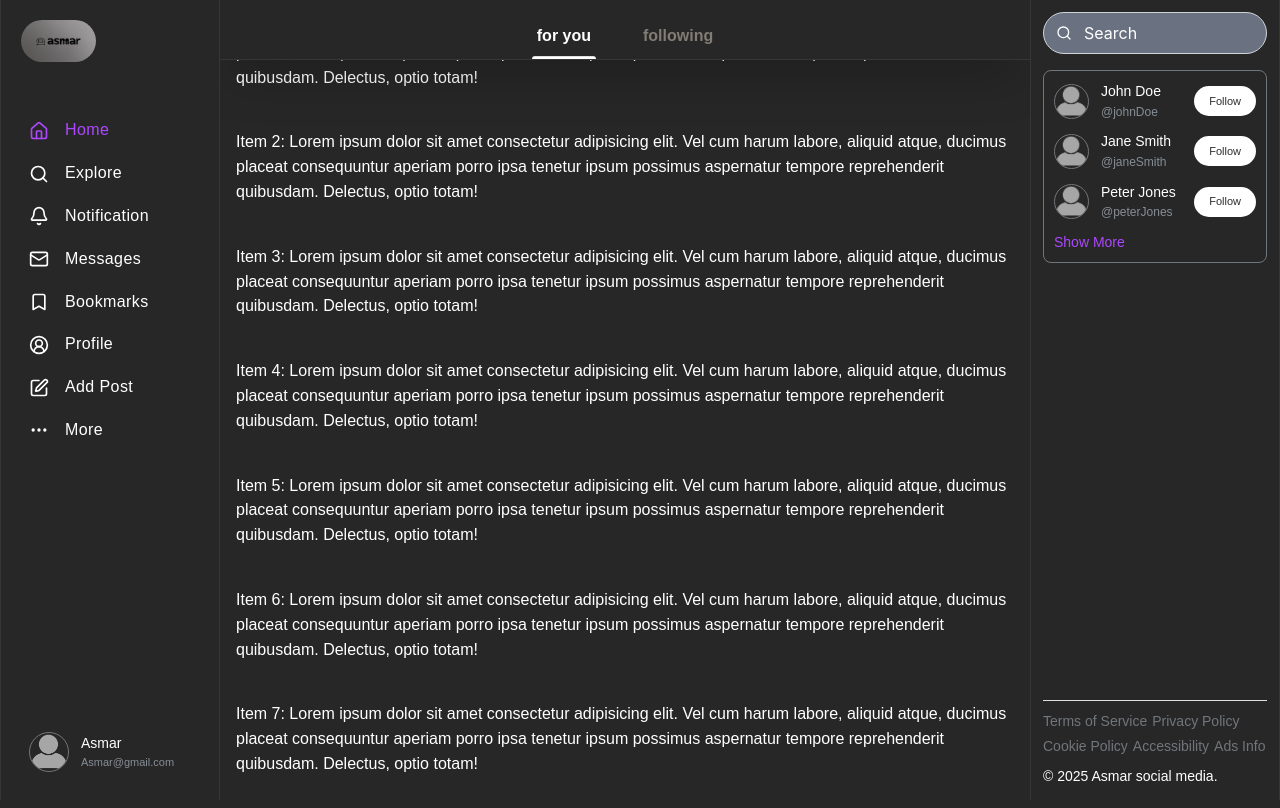
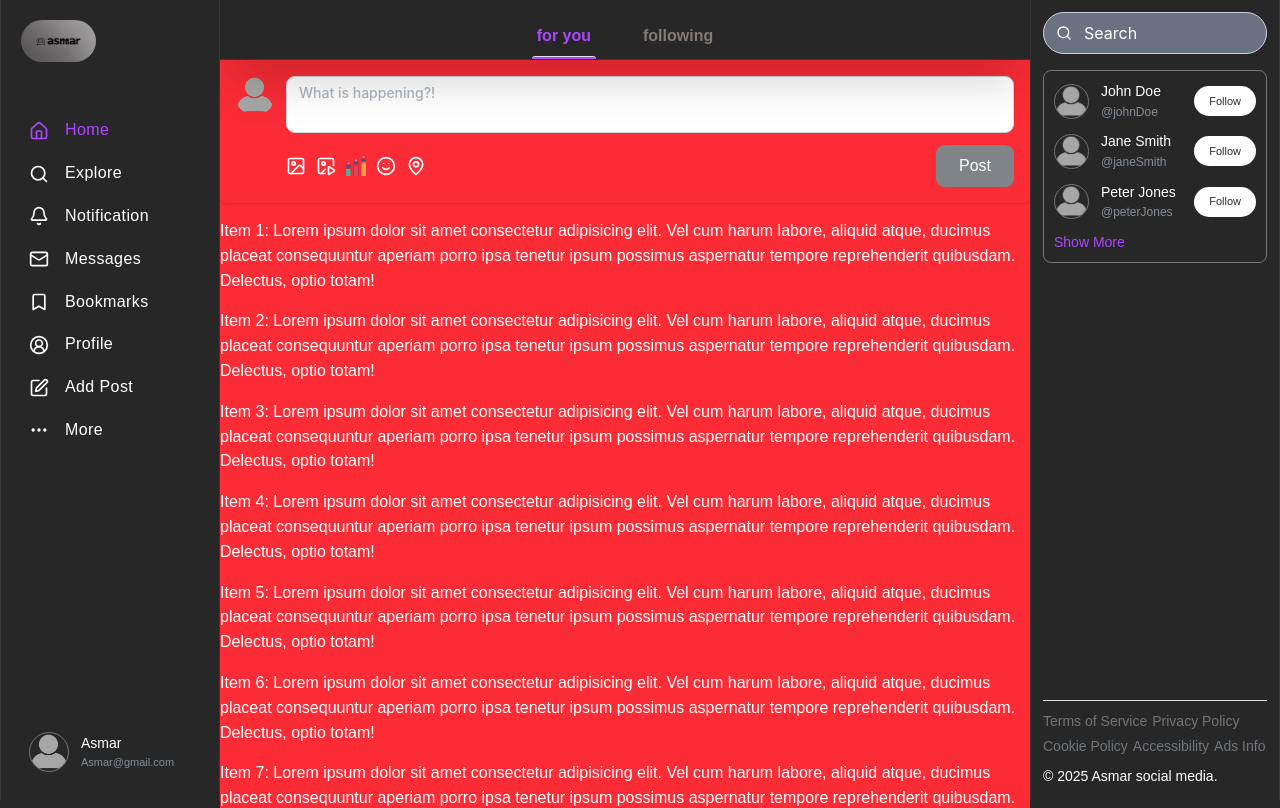
Before and after one commit to Mostafa-Aljazar/social_media_training, a Next.js app: page / in a window 1280 px wide. Shown: the top 808 px of the page. Built offline with nearby package versions, Linux system fonts and the light colour scheme.

Commit message:
creat add post ui

```diff
--- a/src/app/page.tsx
+++ b/src/app/page.tsx
@@ -1,3 +1,5 @@
+import Create_Post from '@/components/home/create-post';
+import { Stack } from '@mantine/core';
 import React from 'react';
 
 export default function Home() {
@@ -5,7 +7,14 @@ export default function Home() {
     'Lorem ipsum dolor sit amet consectetur adipisicing elit. Vel cum harum labore, aliquid atque, ducimus placeat consequuntur aperiam porro ipsa tenetur ipsum possimus aspernatur tempore reprehenderit quibusdam. Delectus, optio totam!';
 
   return (
-    <div className='flex flex-col justify-center items-center gap-10 space-y-4!!bg-amber-400 p-4 w-full h-full'>
+    <Stack
+      align='center'
+      justify='center'
+      w={'100%'}
+      h={'100%'}
+      className='!bg-red-500'
+    >
+      <Create_Post />
       {Array(50)
         .fill('')
         .map((_, index) => (
@@ -13,6 +22,6 @@ export default function Home() {
             Item {index + 1}: {lorem}
           </p>
         ))}
-    </div>
+    </Stack>
   );
 }
--- /dev/null
+++ b/src/app/post/create-post/page.tsx
@@ -0,0 +1,100 @@
+'use client';
+
+import React, { useState, useEffect } from 'react'; // Import useEffect
+import { noAvatar, poll } from '@/assets/common';
+import { Image as ImageIcon, ImagePlay, MapPin, Smile } from 'lucide-react';
+import NextImage from 'next/image'; // Import NextImage
+import {
+  Avatar,
+  Button,
+  Group,
+  FileButton,
+  Textarea,
+  Stack,
+} from '@mantine/core';
+
+export default function Create_Post() {
+  const [postText, setPostText] = useState('');
+  const [file, setFile] = useState<File | null>(null);
+  const [previewURL, setPreviewURL] = useState<string | null>(null); // State for the media URL
+
+  useEffect(() => {
+    if (file) {
+      const url = URL.createObjectURL(file);
+      setPreviewURL(url);
+      return () => URL.revokeObjectURL(url);
+    } else {
+      setPreviewURL(null);
+    }
+  }, [file]);
+
+  return (
+    <form className='shadow-sm p-4 rounded-md w-full'>
+      {/* Basic card styling */}
+      <Group gap='sm' align='flex-start'>
+        {/* AVATAR */}
+        <Avatar src={noAvatar.src} alt='noAvatar' radius='xl' />
+
+        {/* OTHERS */}
+        <Stack gap='sm' className='flex-1'>
+          <Textarea
+            placeholder='What is happening?!'
+            value={postText}
+            onChange={(event) => setPostText(event.currentTarget.value)}
+            autosize
+            minRows={2}
+            maxRows={5}
+          />
+
+          <Group justify='space-between' align='center'>
+            <Group gap='xs'>
+              <FileButton onChange={setFile} accept='image/*,video/*'>
+                {(props) => (
+                  <ImageIcon
+                    {...props}
+                    width={20}
+                    height={20}
+                    className='cursor-pointer'
+                  />
+                )}
+              </FileButton>
+              <ImagePlay width={20} height={20} className='cursor-pointer' />
+              <NextImage // Use NextImage here
+                src={poll}
+                alt=''
+                width={20}
+                height={20}
+                className='cursor-pointer'
+              />
+              <Smile width={20} height={20} className='cursor-pointer' />
+              <MapPin width={20} height={20} className='cursor-pointer' />
+            </Group>
+            <Button type='submit'>Post</Button>
+          </Group>
+
+          {/* Conditionally render image or video preview */}
+          {previewURL && (
+            <div className='relative mt-2 rounded-md w-64 h-64 overflow-hidden'>
+              {file?.type.startsWith('image/') ? (
+                <NextImage // Display image
+                  src={previewURL}
+                  alt='media-preview'
+                  layout='fill'
+                  objectFit='contain'
+                />
+              ) : file?.type.startsWith('video/') ? (
+                <video // Display video
+                  src={previewURL}
+                  controls
+                  className='w-full h-full object-contain'
+                />
+              ) : (
+                <p>Unsupported media type</p>
+              )}
+            </div>
+          )}
+        </Stack>
+      </Group>
+    </form>
+  );
+}
--- a/src/assets/common/index.ts
+++ b/src/assets/common/index.ts
@@ -1,4 +1,6 @@
 import logo from './logo.png';
 import noAvatar from './noAvatar.png';
+// import gif from './gif./';
+import poll from './poll.png';
 
-export { logo, noAvatar };
+export { logo, noAvatar, poll };
--- a/src/components/common/Header_Tabs.tsx
+++ b/src/components/common/Header_Tabs.tsx
@@ -20,7 +20,7 @@ export default function Header_Tabs() {
         className={cn(
           'transition-all duration-300 ease-in-out',
           activeTab === tabKey
-            ? '!text-white !font-bold '
+            ? '!text-purple-500 !font-bold '
             : '!font-semibold !text-[#817C74]'
         )}
       >
@@ -29,7 +29,7 @@ export default function Header_Tabs() {
       <Divider
         orientation='horizontal'
         className={cn(
-          ' transition-all duration-300 ease-in-out transform -translate-x-1/2 h-[3px] rounded-t-lg bg-white',
+          ' transition-all duration-300 ease-in-out transform -translate-x-1/2 h-[3px] rounded-t-lg bg-purple-500',
           activeTab === tabKey ? 'scale-100 opacity-100' : 'scale-0 opacity-0',
           'absolute bottom-0 left-1/2 w-16'
         )}
--- a/src/components/common/Main_Layout.tsx
+++ b/src/components/common/Main_Layout.tsx
@@ -29,7 +29,7 @@ export default function Mantine_Layout({
 
       <Navbar toggle={toggle} />
 
-      <AppShell.Main>{children}</AppShell.Main>
+      <AppShell.Main mt={60}>{children}</AppShell.Main>
 
       <Aside />
     </AppShell>
--- /dev/null
+++ b/src/components/home/create-post.tsx
@@ -0,0 +1,110 @@
+'use client';
+
+import React, { useState, useEffect } from 'react'; // Import useEffect
+import { noAvatar, poll } from '@/assets/common';
+import { Image as ImageIcon, ImagePlay, MapPin, Smile } from 'lucide-react';
+import NextImage from 'next/image'; // Import NextImage
+import {
+  Avatar,
+  Button,
+  Group,
+  FileButton,
+  Textarea,
+  Stack,
+} from '@mantine/core';
+
+export default function Create_Post_Component() {
+  const [postText, setPostText] = useState('');
+  const [file, setFile] = useState<File | null>(null);
+  const [previewURL, setPreviewURL] = useState<string | null>(null); // State for the media URL
+  console.log('🚀 ~ Create_Post_Component ~ previewURL:', previewURL);
+
+  useEffect(() => {
+    if (file) {
+      const url = URL.createObjectURL(file);
+      setPreviewURL(url);
+      return () => URL.revokeObjectURL(url);
+    } else {
+      setPreviewURL(null);
+    }
+  }, [file]);
+
+  return (
+    <form className='shadow-sm p-4 rounded-md w-full'>
+      {/* Basic card styling */}
+      <Group gap='sm' align='flex-start'>
+        {/* AVATAR */}
+        <Avatar src={noAvatar.src} alt='noAvatar' radius='xl' />
+
+        {/* OTHERS */}
+        <Stack gap='sm' className='flex-1'>
+          <Textarea
+            placeholder='What is happening?!'
+            value={postText}
+            onChange={(event) => setPostText(event.currentTarget.value)}
+            autosize
+            minRows={2}
+            maxRows={5}
+          />
+
+          <Group justify='space-between' align='center'>
+            <Group gap='xs'>
+              <FileButton onChange={setFile} accept='image/*'>
+                {(props) => (
+                  <ImageIcon
+                    {...props}
+                    width={20}
+                    height={20}
+                    className='cursor-pointer'
+                  />
+                )}
+              </FileButton>
+              <FileButton onChange={setFile} accept='video/*'>
+                {(props) => (
+                  <ImagePlay
+                    {...props}
+                    width={20}
+                    height={20}
+                    className='cursor-pointer'
+                  />
+                )}
+              </FileButton>
+              <NextImage // Use NextImage here
+                src={poll}
+                alt=''
+                width={20}
+                height={20}
+                className='cursor-pointer'
+              />
+              <Smile width={20} height={20} className='cursor-pointer' />
+              <MapPin width={20} height={20} className='cursor-pointer' />
+            </Group>
+            <Button type='submit'>Post</Button>
+          </Group>
+
+          {/* Conditionally render image or video preview */}
+          {previewURL && (
+            <div className='relative mt-2 rounded-md w-64 h-64 overflow-hidden'>
+              {file?.type.startsWith('image/') ? (
+                <NextImage // Display image
+                  src={previewURL}
+                  alt='media-preview'
+                  layout='fill'
+                  objectFit='contain'
+                />
+              ) : file?.type.startsWith('video/') ? (
+                <video // Display video
+                  src={previewURL}
+                  controls
+                  className='w-full h-full object-contain'
+                />
+              ) : (
+                <p>Unsupported media type</p>
+              )}
+            </div>
+          )}
+        </Stack>
+      </Group>
+    </form>
+  );
+}
```
